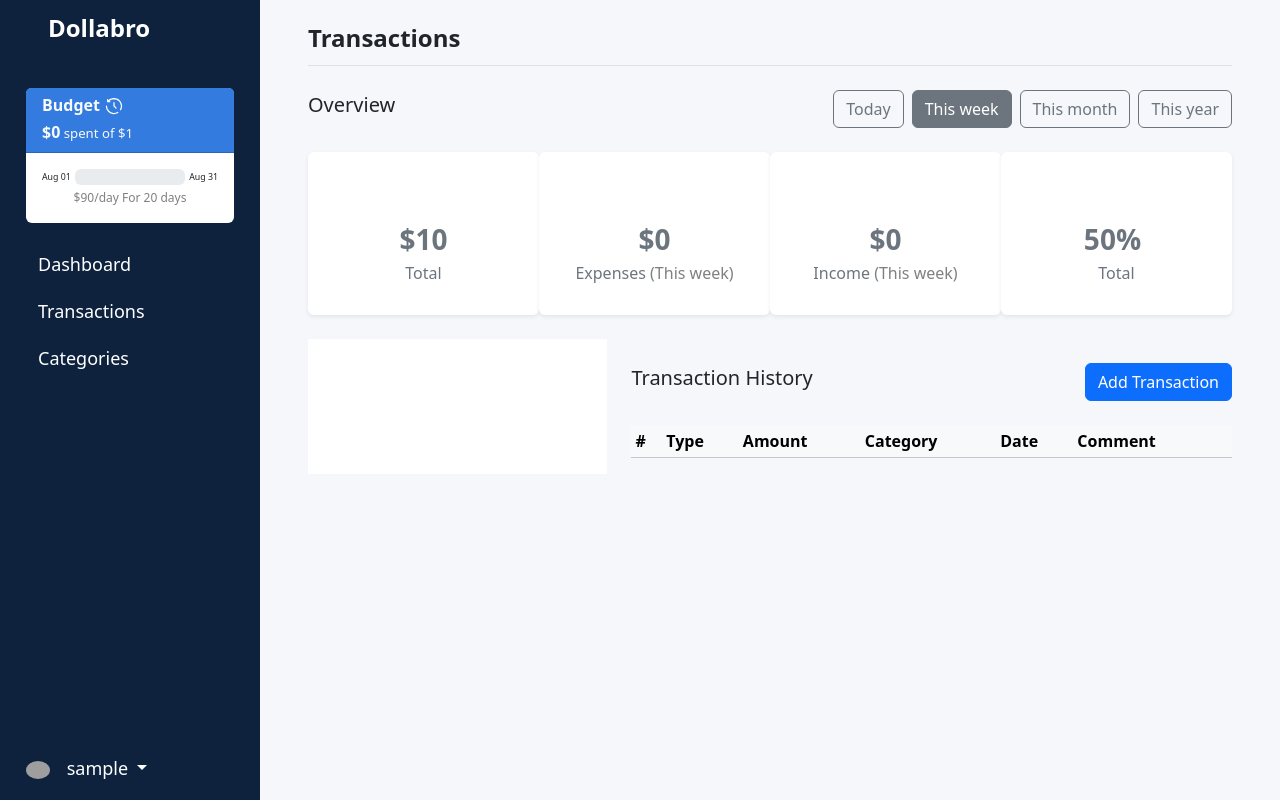
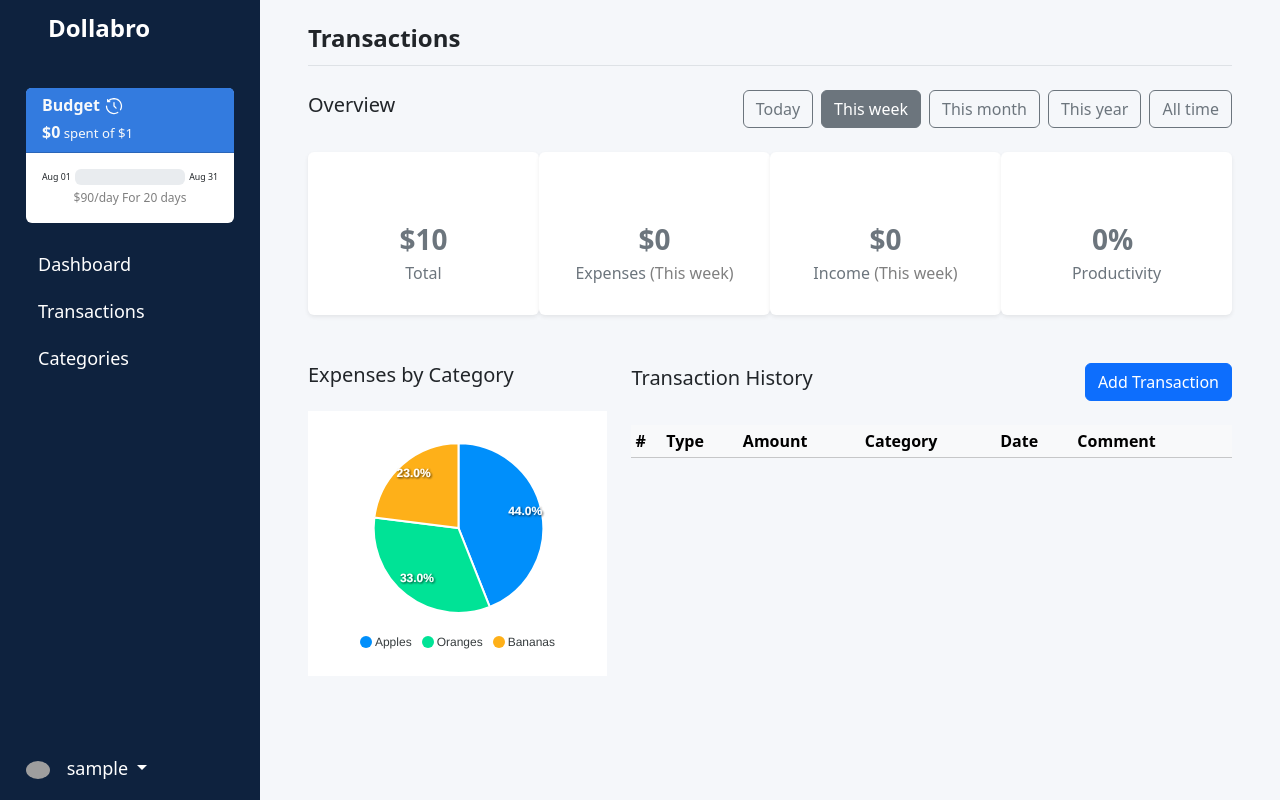
Before and after one commit to BeatHerSppark/budgeting_app, a Django app: page /app/transactions/ in a window 1280 px wide. Run offline with Django 5.2, Linux system fonts and the light colour scheme; a user stored in the database is signed in; tables that the repository leaves empty hold one stand-in row (values such as "Sample post"); lists and menus that the app fills with data are empty; some libraries are stand-ins or nearby versions; grey boxes are pictures that could not be loaded.

Commit message:
pie chart and style fixes

```diff
--- a/budgeting_app/app/templates/app/transactions.html
+++ b/budgeting_app/app/templates/app/transactions.html
@@ -22,6 +22,7 @@ Transactions
             <a href="#" id="weekBtn" class="btn {% if selected_date == 'week' %} btn-secondary {% else %} btn-outline-secondary {% endif %}">This week</a>
             <a href="#" id="monthBtn" class="btn {% if selected_date == 'month' %} btn-secondary {% else %} btn-outline-secondary {% endif %}">This month</a>
             <a href="#" id="yearBtn" class="btn {% if selected_date == 'year' %} btn-secondary {% else %} btn-outline-secondary {% endif %}">This year</a>
+            <a href="#" id="allTimeBtn" class="btn {% if selected_date == 'allTime' %} btn-secondary {% else %} btn-outline-secondary {% endif %}">All time</a>
         </div>
     </div>
 
@@ -51,16 +52,19 @@ Transactions
             <div class="card-body text-center">
                 <i class="lni lni-sketch fs-3 p-2 rounded text-secondary"></i>
                 <div class="d-flex align-items-center justify-content-center gap-2">
-                    <p class="card-text text-secondary fs-3 fw-semibold mb-1">50%</p>
-                    <i class="lni lni-angle-double-up text-success fs-4 mb-1"></i>
+                    <p class="card-text text-secondary fs-3 fw-semibold mb-1">{{ percentProductivity }}%</p>
+                    <i class="lni {% if percentProductivity > 0 %}lni-angle-double-up text-success {% elif percentProductivity < 0 %}lni-angle-double-down text-danger{% else %}lni-minus text-secondary{% endif %} fs-4 mb-1"></i>
                 </div>
-                <h5 class="card-title fs-6 fw-normal text-secondary">Total</h5>
+                <h5 class="card-title fs-6 fw-normal text-secondary">Productivity</h5>
             </div>
         </div>
     </div>
 
-    <div class="d-flex gap-4 mt-4">
-        <div class="graph" style="background-color: white; height:auto;"></div>
+    <div class="d-flex flex-row flex-lg-row flex-column gap-4 mt-4">
+        <div id="chartContainer" class="graph mt-4" style="height: 100%; display: inline-block;">
+            <h2 class="fs-5 mb-4">Expenses by Category</h2>
+            <div id="pieChart" class="py-4" style="background-color: white;"></div>
+        </div>
         <div style="width:65%;">
             <div class="mt-4 mb-4 d-flex justify-content-between align-items-center" >
                 <h2 class="fs-5">Transaction History</h2>
@@ -112,5 +116,6 @@ Transactions
 {% endblock %}
 
 {% block scripts %}
+<script src="https://cdn.jsdelivr.net/npm/apexcharts"></script>
 <script src="{% static 'js/transactions.js' %}"></script>
 {% endblock %}
--- a/budgeting_app/app/views.py
+++ b/budgeting_app/app/views.py
@@ -268,11 +268,14 @@ def transactions_view(request):
     for earning in incomeSelection:
         income += earning.amount
 
+    percentProductivity = round(((income-expenses)/expenses)*100, 2) if expenses!=0 else 0
+
     return render(request, "app/transactions.html", {
         "transactions": transactions,
         "selected_date": selected_date,
         "expenses": expenses,
         "income": income,
+        "percentProductivity": percentProductivity,
     })
 
 
--- a/budgeting_app/static/css/sidebar.css
+++ b/budgeting_app/static/css/sidebar.css
@@ -201,6 +201,11 @@ textarea {
     flex: 3;
 }
 
+.apexcharts-canvas {
+    height: 100% !important;
+    max-height: 100%;
+}
+
 
 
 /* CATEGORIES */
--- a/budgeting_app/static/js/sidebar.js
+++ b/budgeting_app/static/js/sidebar.js
@@ -51,7 +51,6 @@ fetch("/app/get-budget", {
     const progressPercent = document.getElementById("progressPercent");
     const progressPercentText = document.getElementById("progressPercentText");
     let stm = formatNumber(data?.spent_this_month);
-    console.log(data.percent_spent);
     dataField.innerText = "$" + String(stm);
     progressPercent.style.width = `${data?.percent_spent}%`;
     progressPercent.innerText = `${data?.percent_spent}%`;
--- a/budgeting_app/static/js/transactions.js
+++ b/budgeting_app/static/js/transactions.js
@@ -3,6 +3,7 @@ const todayBtn = document.getElementById("todayBtn");
 const weekBtn = document.getElementById("weekBtn");
 const monthBtn = document.getElementById("monthBtn");
 const yearBtn = document.getElementById("yearBtn");
+const allTimeBtn = document.getElementById("allTimeBtn");
 
 const formatDate = (date) => {
     let year = date.getFullYear();
@@ -58,6 +59,12 @@ yearBtn.addEventListener("click", () => {
     yearBtn.href = `?start=${encodeURIComponent(firstOfYear)}&end=${encodeURIComponent(today)}&date=${encodeURIComponent("year")}`;
 })
 
+allTimeBtn.addEventListener("click", () => {
+    let earliestDate = formatDate(new Date(0));
+    let today = formatDate(new Date());
+    allTimeBtn.href = `?start=${encodeURIComponent(earliestDate)}&end=${encodeURIComponent(today)}&date=${encodeURIComponent("allTime")}`;
+})
+
 // DELETE TRANSACTIONS
 const transaction_checkboxes = document.querySelectorAll("td input");
 
@@ -97,3 +104,19 @@ dashboard_delete_transactions.addEventListener("click", () => {
         location.reload();
     })
 })
+
+// CHART
+var options = {
+    chart: {
+        height: 'auto',
+        type: 'pie',
+    },
+    series: [44, 33, 23], // Three values
+    labels: ['Apples', 'Oranges', 'Bananas'], // Labels for the values
+    legend: {
+        position: 'bottom'
+    }
+};
+
+var chart = new ApexCharts(document.querySelector("#pieChart"), options);
+chart.render();
```
